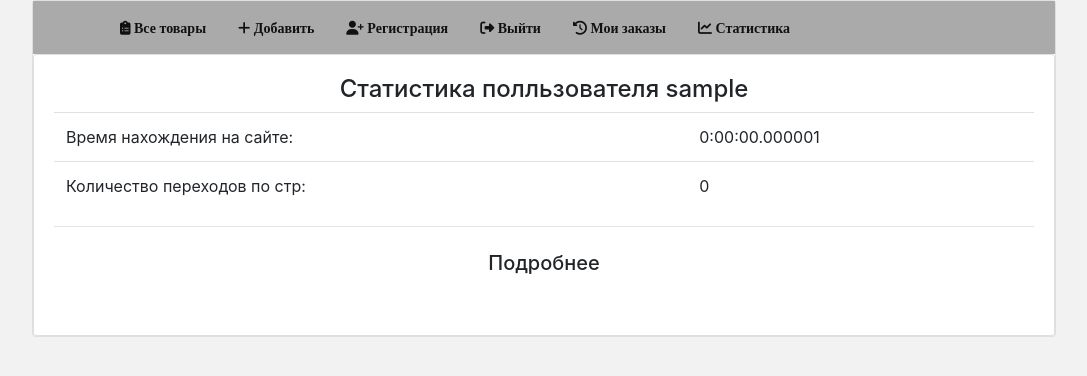
After one commit to nrbksv/e_shop, a Django app: page /accounts/statistics/ in a window 1280 px wide. The commit adds this page. Shown: the top 376 px of the page, without its empty margins (96-1183 px from the left). Run offline with Django 3.2, Linux system fonts and the light colour scheme; the visitor is signed in with stand-in values (Sample User, id 1); parts of the project's set-up code (start-up, migrations or seed data) failed here and were passed over; some libraries are stand-ins or nearby versions.

Commit message:
Реализован функционал ведения статистики пользователя.

```diff
--- /dev/null
+++ b/e_shop/accounts/templates/registration/user_stat.html
@@ -0,0 +1,33 @@
+{% extends 'base.html' %}
+
+{% block content %}
+    {% include 'partial/nav_bar.html' %}
+    <div class="card">
+      <div class="card-body">
+          <h4 class="text-center">Статистика полльзователя {{ user.username }}</h4>
+        <table class="table">
+            <tr>
+                <td>Время нахождения на сайте:</td>
+                <td>{{ user_obj.total_time }}</td>
+            </tr>
+            <tr>
+                <td>Количество переходов по стр:</td>
+                <td>{{ user_obj.page_count }}</td>
+            </tr>
+
+        </table>
+          <table class="table">
+              <hr>
+          <h5 class="text-center my-4">Подробнее</h5>
+            {% for page in user_obj.pages_info %}
+                {% for k, v in page.items %}
+                    <tr>
+                        <td>Страница: {{ k }}</td>
+                        <td>Время на странице: {{ v }}</td>
+                    </tr>
+                {% endfor %}
+            {% endfor %}
+        </table>
+      </div>
+    </div>
+{% endblock %}
--- a/e_shop/accounts/urls.py
+++ b/e_shop/accounts/urls.py
@@ -1,7 +1,7 @@
 from django.contrib.auth.views import LoginView, LogoutView
 from django.urls import path
 
-from accounts.views import UserRegisterView
+from accounts.views import UserRegisterView, UserStatisticsView
 
 app_name = 'accounts'
 
@@ -9,4 +9,5 @@ urlpatterns = [
     path('login/', LoginView.as_view(), name='login'),
     path('logout/', LogoutView.as_view(), name='logout'),
     path('register/', UserRegisterView.as_view(), name='user-register'),
+    path('statistics/', UserStatisticsView.as_view(), name='user-statistics'),
 ]
--- a/e_shop/accounts/views.py
+++ b/e_shop/accounts/views.py
@@ -1,6 +1,7 @@
 from django.contrib.auth import get_user_model, login
-from django.shortcuts import reverse, redirect
-from django.views.generic import CreateView
+from django.contrib.auth.mixins import LoginRequiredMixin
+from django.shortcuts import redirect
+from django.views.generic import CreateView, ListView
 
 from accounts.forms import RegisterForm
 
@@ -22,3 +23,11 @@ class UserRegisterView(CreateView):
         if not next_url:
             next_url = 'shop:product-list'
         return next_url
+
+
+class UserStatisticsView(LoginRequiredMixin, ListView):
+    template_name = 'registration/user_stat.html'
+    context_object_name = 'user_obj'
+
+    def get_queryset(self):
+        return self.request.session.get('user_stat', {})
--- a/e_shop/e_shop/settings.py
+++ b/e_shop/e_shop/settings.py
@@ -54,7 +54,7 @@ MIDDLEWARE = [
     'django.middleware.clickjacking.XFrameOptionsMiddleware',
 
     # custom middlewares
-    # 'shop.middleware.CustomMiddleware'
+    'shop.middleware.UserStatMiddleware'
 ]
 
 ROOT_URLCONF = 'e_shop.urls'
@@ -126,7 +126,6 @@ USE_TZ = True
 # https://docs.djangoproject.com/en/3.1/howto/static-files/
 
 STATIC_URL = '/static/'
-# SESSION_ENGINE = 'shop.session_engine'
 from  django.contrib import messages
 
 MESSAGE_LEVEL = messages.DEBUG
--- /dev/null
+++ b/e_shop/shop/middleware.py
@@ -0,0 +1,60 @@
+import time
+from datetime import timedelta
+
+
+class UserStatMiddleware:
+    def __init__(self, get_response):
+        self.get_response = get_response
+
+    def __call__(self, request):
+        if not request.session.get('user_stat'):
+            request.session['user_stat'] = dict()
+        user_stat = request.session.get('user_stat')
+
+        if not user_stat.get('time_start'):
+            user_stat['time_start'] = time.time()
+
+        if not user_stat.get('path_count'):
+            user_stat['path_count'] = []
+
+        res=[]
+        if request.path == '/accounts/statistics/':
+            each_page = user_stat.get('each_page',[])
+            pages_time = [v for page in each_page for k, v in page.items()]
+            pages_path = [k for page in each_page for k, v in page.items()]
+
+            time_on_page = []
+            for i in range(len(pages_time)):
+                if i + 1 < len(pages_time):
+                    time_ = pages_time[i + 1] - pages_time[i]
+                else:
+                    time_ = time.time() - pages_time[i]
+                time_ = timedelta(seconds=time_)
+                time_on_page.append(str(time_))
+
+            res = [{pages_path[i]: time_on_page[i]} for i in range(len(time_on_page)) ]
+
+        total_time = time.time() - user_stat.get('time_start')
+        user_stat['total_time'] = str(timedelta(seconds=total_time))
+        user_stat['page_count'] = len(res)
+        user_stat['pages_info'] = res
+        request.session['user_stat'] = user_stat
+
+        response = self.get_response(request)
+
+        user_stat = request.session.get('user_stat')
+
+        if response.status_code == 200:
+            if not user_stat.get('each_page'):
+                user_stat['each_page'] = []
+            if len(user_stat.get('each_page')) != 0:
+                if request.path in user_stat['each_page'][-1].keys():
+                    pass
+                else:
+                    user_stat['each_page'].append({request.path: time.time()})
+            else:
+                user_stat['each_page'].append({request.path: time.time()})
+
+        request.session['user_stat'] = user_stat
+
+        return response
--- a/e_shop/shop/static/css/styles.css
+++ b/e_shop/shop/static/css/styles.css
@@ -35,7 +35,7 @@ body {
 }
 
 .m-link {
-    font-size: 17px;
+    font-size: 14px;
     font-weight: bold;
     color: #ffffff;
 }
--- a/e_shop/shop/templates/partial/nav_bar.html
+++ b/e_shop/shop/templates/partial/nav_bar.html
@@ -15,19 +15,20 @@
               </form>
           </li>
         <li class="nav-item">
-          <a class="nav-link active m-link ml-5" aria-current="page" href="{% url 'shop:product-list' %}">Все товары</a>
+          <a class="nav-link active m-link ml-5" aria-current="page" href="{% url 'shop:product-list' %}"><i class="fas fa-clipboard-list">  Все товары</i></a>
         </li>
       {% if perms.shop.add_product %}
         <li class="nav-item">
-          <a class="nav-link ml-3 active m-link" aria-current="page" href="{% url 'shop:product-add' %}">Добавить</a>
+          <a class="nav-link ml-3 active m-link" aria-current="page" href="{% url 'shop:product-add' %}"><i class="fas fa-plus">  Добавить</i></a>
         </li>
       {% endif %}
-      <li><a class="nav-link ml-3 active m-link" href="{% url 'accounts:user-register' %}">Регистрация</a></li>
+      <li><a class="nav-link ml-3 active m-link" href="{% url 'accounts:user-register' %}"><i class="fas fa-user-plus">  Регистрация</i></a></li>
       {% if user.is_authenticated %}
-      <li><a class="nav-link ml-3 active m-link" href="{% url 'accounts:logout' %}?next={{ request.get_full_path }}">Выйти</a></li>
-      <li><a class="nav-link ml-3 active m-link" href="{% url 'shop:user-order' %}">Мои заказы</a></li>
+      <li><a class="nav-link ml-3 active m-link" href="{% url 'accounts:logout' %}?next={{ request.get_full_path }}"><i class="fas fa-sign-out-alt">  Выйти</i></a></li>
+      <li><a class="nav-link ml-3 active m-link" href="{% url 'shop:user-order' %}"><i class="fas fa-history">  Мои заказы</i></a></li>
+      <li><a class="nav-link ml-3 active m-link" href="{% url 'accounts:user-statistics' %}"><i class="fas fa-chart-line"> Статистика</i></a></li>
       {% else %}
-          <li><a class="nav-link ml-3 active m-link" href="{% url 'accounts:login' %}?next={{ request.get_full_path }}">Войти</a></li>
+          <li><a class="nav-link ml-3 active m-link" href="{% url 'accounts:login' %}?next={{ request.get_full_path }}"><i class="fas fa-sign-in-alt">  Войти</i></a></li>
       {% endif %}
       </ul>
     </div>
--- a/e_shop/shop/views/cart.py
+++ b/e_shop/shop/views/cart.py
@@ -41,6 +41,7 @@ class DeleteFromCart(View):
                 _cart[str(product.id)] -= 1
                 messages.add_message(request, messages.WARNING, f'"{product.product}" удален из корзины. Количество: 1шт')
             else:
+                messages.add_message(request, messages.WARNING, f'"{product.product}" удален из корзины.')
                 del _cart[str(product.id)]
             request.session['cart'] = _cart
 
@@ -100,6 +101,10 @@ class OrderView(View):
             OrderProduct.objects.create(products=product, quantity=qty, order=order)
             if product.balance - qty >= 0:
                 product.balance -= qty
+            else:
+                order.delete()
+                messages.add_message(request, messages.ERROR, f'Произошла ошибка! Количество "{product.product}" на складе {product.balance} шт.')
+                return redirect('shop:cart-products-list')
             product.save()
         _cart.clear()
         request.session['cart'] = _cart
```
Also changed, not shown: e_shop/shop/views/products.py (+13 -8 lines).
